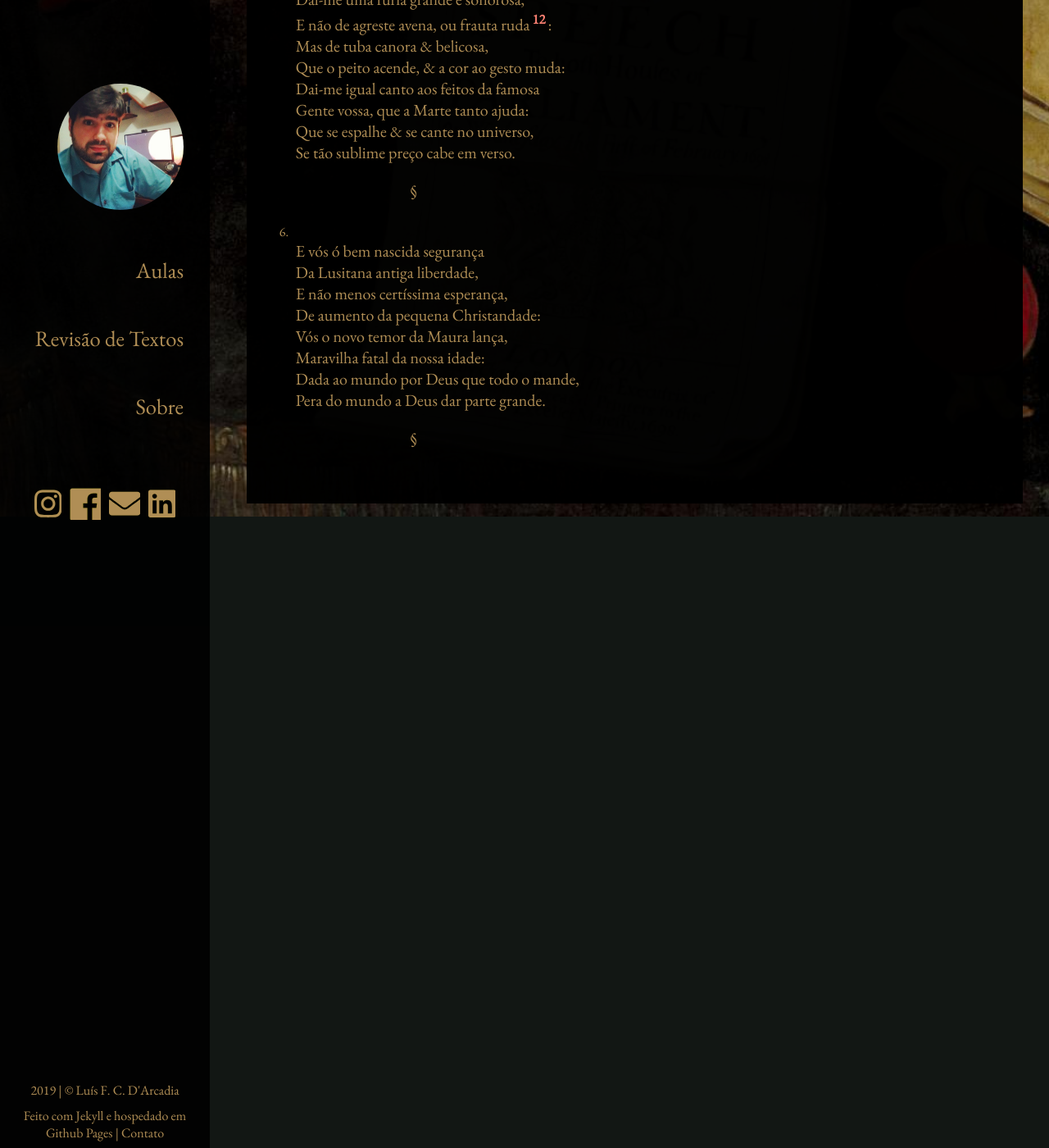
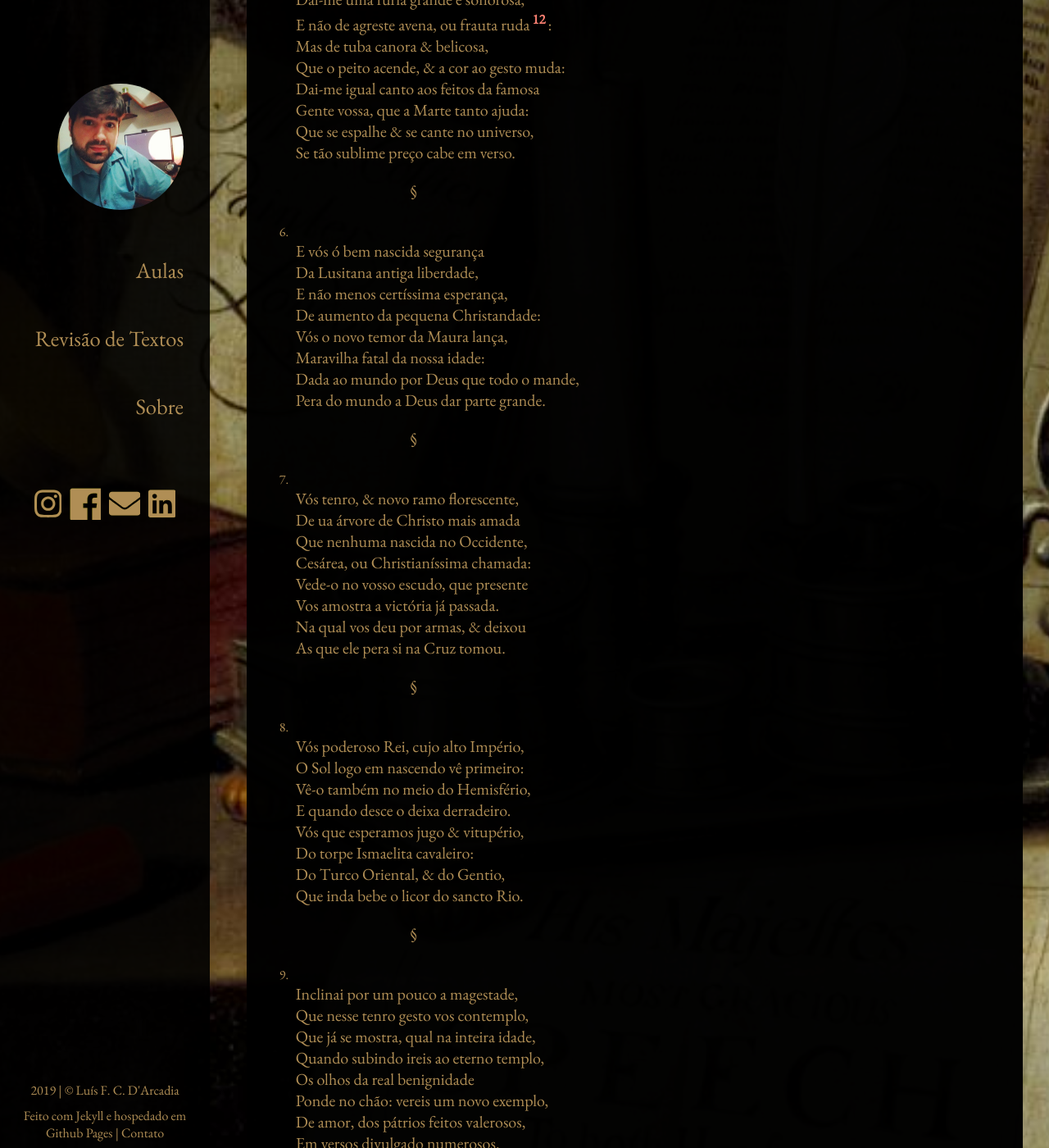
Before and after one commit to luisdarcadia/luisdarcadia.github.io, a Jekyll site: the page built from _lusiadas/cantoI.md, in a window 1280 px wide and 1400 px high, scrolled down 1469 px. Shown: the whole window at 82% size. Built offline with Jekyll 4.4.1, drawn with Linux system fonts in a browser that asks for light colours; nearby versions of some CDN libraries; some of the changed text lies outside the part shown.

Commit message:
lusiadas quadras

```diff
--- a/_lusiadas/cantoI.md
+++ b/_lusiadas/cantoI.md
@@ -124,19 +124,141 @@ Pera do mundo a Deus dar parte grande.
 
 ---
 
+<div  class="numero">{% increment quadra %}.</div>
+
+Vós tenro, & novo ramo florescente,
+
+De ua árvore de Christo mais amada
+
+Que nenhuma nascida no Occidente,
+
+Cesárea, ou Christianíssima chamada:
+
+Vede-o no vosso escudo, que presente
+
+Vos amostra a victória já passada.
+
+Na qual vos deu por armas, & deixou
+
+As que ele pera si na Cruz tomou.
+
+---
+
+<div  class="numero">{% increment quadra %}.</div>
+
+Vós poderoso Rei, cujo alto Império,
+
+O Sol logo em nascendo vê primeiro:
+
+Vê-o também no meio do Hemisfério,
+
+E quando desce o deixa derradeiro.
+
+Vós que esperamos jugo & vitupério,
+
+Do torpe Ismaelita cavaleiro:
+
+Do Turco Oriental, & do Gentio,
+
+Que inda bebe o licor do sancto Rio.
+
+---
+
+<div  class="numero">{% increment quadra %}.</div>
+
+Inclinai por um pouco a magestade,
+
+Que nesse tenro gesto vos contemplo,
+
+Que já se mostra, qual na inteira idade,
+
+Quando subindo ireis ao eterno templo,
+
+Os olhos da real benignidade
+
+Ponde no chão: vereis um novo exemplo,
+
+De amor, dos pátrios feitos valerosos,
+
+Em versos divulgado numerosos.
+
+---
+
+<div  class="numero">{% increment quadra %}.</div>
+
+Ouvi, que não vereis com vãs façanhas
+
+Fantásticas, fingidas, mentirosas,
+
+Louvar os vossos, como nas estranhas
+
+Musas, de engrandecer desejosas,
+
+As verdadeiras vossas são tamanhas,
+
+Que excedem Rodamonte, & o vão Rugeiro,
+
+E Orlando, inda que fora verdadeiro.
+
+---
+
+<div  class="numero">{% increment quadra %}.</div>
+
+Por estes vos darei um Nuno fero,
+
+Que fez ao Rei, & ao Reino tal serviço,
+
+Um Egas, & um do Fuas, que de Homero
+
+A Cítara para eles só cobiço:
+
+Pois polos doze pares dar-vos quero,
+
+Os doze de Inglaterra, & o seu Magriço.
+
+Dou-vos também aquele ilustre Gama,
+
+Que para si de Enéas toma a fama.
+
+---
+
+<div  class="numero">{% increment quadra %}.</div>
+
+---
+
+<div  class="numero">{% increment quadra %}.</div>
+
+---
+
+<div  class="numero">{% increment quadra %}.</div>
+
+---
+
+<div  class="numero">{% increment quadra %}.</div>
 
 
 ## Notas
 
 [^footnote{% increment n%}]: Atual ilha do Ceilão.
+
 [^footnote{%increment n%}]: A *Fé* e o *Império* representam a união das figuras do Rei e da Igreja segundo a concepção teocrática dos Impérios católicos do século XVI.
+
 [^footnote{%increment n%}]: *Engenho* e *arte* são princípios poéticos do século XVI.
+
 [^footnote{%increment n%}]: Odisseu (também conhecido como Ulisses), personagem do poema épico *Odisseia* de Homero (séc. X a.C.).
+
 [^footnote{%increment n%}]: Enéas, personagem que fugiu de Tróia em chamas. É a personagem principal da *Eneida*, do poeta romano Virgílio.
+
 [^footnote{%increment n%}]: Alexandre, o Grande, rei da Macedônia. Conquistou a Ásia Menor, Egito e toda extensão do Império Persa até o moderno Afeganistão durante o século III a.C.
+
 [^footnote{%increment n%}]: Marco Úlpio Nerva Trajano, imperador romano no século I d.C. Por suas conquistas na Dácia, império Parta, Armênia e Assíria, foi o responsável pela maior extensão territorial das conquistas romanas.
+
 [^footnote{%increment n%}]: Netuno, deus dos mares segundo a mitologia romana (assimilação do deus grego Poseidon), Marte, deus da guerra romano (cuja contraparte grega é Ares). Essas figuras mitológicas são alegoria dos aspectos tecnológicos e bélicos da expansão marítima portuguesa durante os séculos XV e XVI.
+
 [^footnote{%increment n%}]: As nove musas eram figuras mitológicas alegoria das artes. Aqui, Camões refere-se à Musa antiga como sinônimos de épicos antigos como a *Odisseia* e a *Eneida*.
+
 [^footnote{%increment n%}]: Tagides são as ninfas do rio Tejo, em Portugal, com que o poeta dialoga aqui.
+
 [^footnote{%increment n%}]: Fonte de água sob o monte Helicon, na Grécia. Segundo a lenda, foi criada pelos cascos de Pégaso e era o lugar onde a Musas se encontravam. Quem bebia de sua água recebia inspiração poética.
+
 [^footnote{% increment n%}]: Esta quadra ilustra a divisão dos estilos conhecida como a "roda de Virgílio", inferidas pela tradição a partir das três principais obras do referido poeta romano. O estilo médio é referente à poesia didática, cujo exemplo são as *Geórgicas*, o estilo baixo é o da poesia bucólica, voltada para o entretenimento, exemplificado pelas *Bucólicas*, ambos referidos por Camões aqui como "agreste avena e frauta ruda". O estilo alto, por sua vez, é identificado com instrumentos que se aproximam do campo semântico militar, sintetizado por Camões como "tuba belicosa".
```
